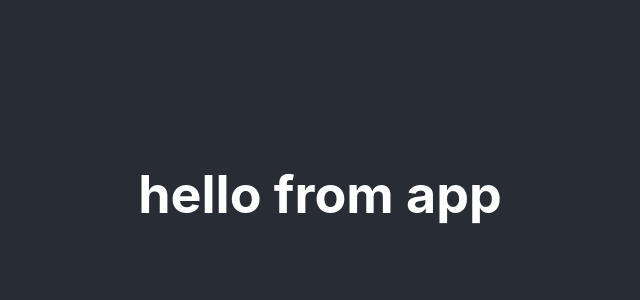
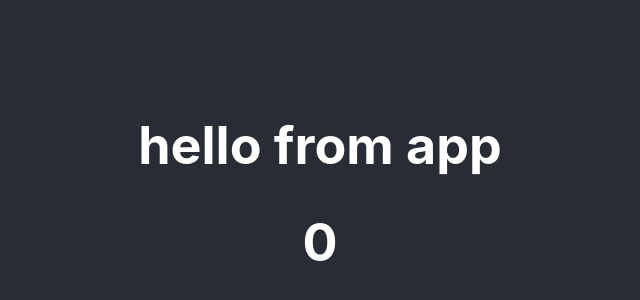
Before and after one commit to msdsm/typescript-udemy, a React (Create React App) app in the folder app/: page / in a window 1280 px wide. Shown: the part 206-506 px from the top of the page, without its empty margins (320-960 px from the left). Built offline with nearby package versions, Linux system fonts and the light colour scheme.

Commit message:
finish 17.React Hooks useState

```diff
--- a/app/src/TestComponent.tsx
+++ b/app/src/TestComponent.tsx
@@ -1,14 +1,25 @@
-import React from 'react'
+import React, { useState } from 'react'
 
 interface Props {
     text: string
 }
 
+interface UserData {
+    id: number;
+    name: string;
+}
+
 // genericsの利用によって引数の型を明示できる(React.FCがジェネリクスで宣言されている)
 const TestComponent: React.FC<Props> = (props) => {
+  const [count, setCount] = useState(0);
+  // const[count, setCount] = useState<number | null>(null); // genericsが使用できる
+
+  // useStateでオブジェクトを使用する例
+  const [user, setUser] = useState<UserData>({id:0, name:""});
   return (
     <div>
       <h1>{props.text}</h1>
+      <h1>{count}</h1>
     </div>
   )
 }
```
Also changed, not shown: 1 other file (tests, documents, lock files or other folders).
